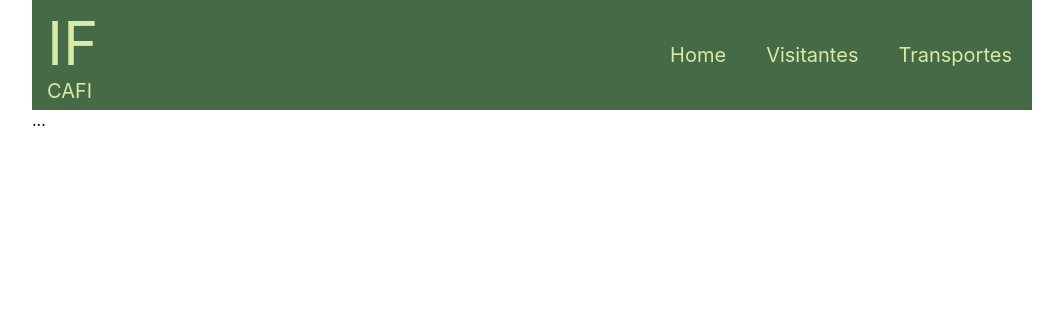
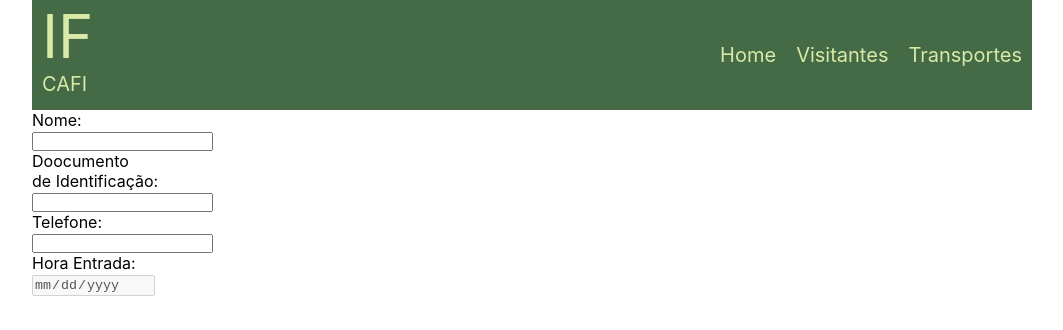
Before and after one commit to ricardoseminsta/ifpe_project, a React (Create React App) app in the folder frontend/: page /lobby in a window 1280 px wide. Shown: the top 330 px of the page, without its empty margins (108-1171 px from the left). Built offline with nearby package versions, Linux system fonts and the light colour scheme.

Commit message:
commit try arrivedTIme

```diff
--- a/frontend/src/components/Header/index.tsx
+++ b/frontend/src/components/Header/index.tsx
@@ -6,13 +6,11 @@ export const Header = () => {
     return (
         <Container>
             <C.Header>
-
                 <C.Logo>
                     <Link to="/">
                         <span>IF</span>
                         <p>CAFI</p>
                     </Link>
-
                 </C.Logo>
                 <C.Nav>
                     <ul>
--- a/frontend/src/components/Header/style.ts
+++ b/frontend/src/components/Header/style.ts
@@ -1,24 +1,17 @@
 import styled from "styled-components";
 
 export const Header = styled.header`
-    margin: 0;
     background-color: #446A46;
     height: 110px;
     display: flex;
     justify-content: space-between;
     align-items: center;
+    padding: 0 10px
 `;
-
 export const Logo = styled.div`
     display: flex;
     flex-direction: column;
-    flex-wrap: wrap;
-    padding: 15px;
     color: #D8E9A8;
-
-    span {
-        font-size:60px;
-    }
 
     a {
         border: 0px;
@@ -31,13 +24,19 @@ export const Logo = styled.div`
             &:hover {
                 color: #82A284;
             }
+
+            span {
+                font-size:60px;
+            }
+
+            p {
+                padding-bottom: 15px
+            }
     }
 
 `;
 
 export const Nav = styled.nav`
-    padding: 10px 0;
-
     ul,
     li {
         margin: 0;
@@ -50,7 +49,7 @@ export const Nav = styled.nav`
         height: 40px;
     }
     li {
-        margin: 0 20px;
+        margin-left: 20px;
 
         a {
                 border: 0px;
--- a/frontend/src/components/MainComponents.tsx
+++ b/frontend/src/components/MainComponents.tsx
@@ -1,6 +1,7 @@
 import styled from "styled-components";
 
 export const Container = styled.div`
+    box-sizing: border-box;
     max-width: 1000px;
     margin: auto;
 `;
--- a/frontend/src/pages/Lobby/index.tsx
+++ b/frontend/src/pages/Lobby/index.tsx
@@ -1,11 +1,86 @@
-import './style'
+import { LobbyArea } from './style'
 
 import { Container } from '../../components/MainComponents';
+import { useState } from 'react';
 
 export const Lobby = () => {
+
+    const [disabled, setDisabled] = useState(false);
+    const [name, setName] = useState('');
+    const [doc, setDoc] = useState('');
+    const [phone, setPhone] = useState('');
+    const [arrivalTime, setArrivalTime] = useState('');
+
+    const setZero = (number: number) => {
+        if(number < 0) {
+            return `0${number}`;
+        }
+    }
+
+    const formatDate = () => {
+        let cDate = new Date();
+
+        let months = ['janeiro', 'fevereiro', 'março', 'abril', 'maio', 'junho', 'julho', 'agosto', 'setembro', 'outubro', 'novembro', 'dezembro'];
+        let cDay = cDate.getDate();
+        let cMonth = cDate.getMonth();
+        let cYear = cDate.getFullYear();
+
+        return `${cDay} de ${months[cMonth]} de ${cYear}`;
+    }
+
     return(
         <Container>
-            ...
+            <LobbyArea>
+                <form >
+                <label className="area">
+                        <div className="area--title">Nome:</div>
+                        <div className="area--input">
+                            <input
+                                type="text"
+                                disabled={disabled}
+                                value={name}
+                                onChange={e => setName(e.target.value)}
+                                required
+                            />
+                        </div>
+                    </label>
+                    <label className="area">
+                        <div className="area--title">Doocumento<br />de Identificação:</div>
+                        <div className="area--input">
+                            <input
+                                type="text"
+                                disabled={disabled}
+                                value={doc}
+                                onChange={e => setDoc(e.target.value)}
+                                required
+                            />
+                        </div>
+                    </label>
+                    <label className="area">
+                        <div className="area--title">Telefone:</div>
+                        <div className="area--input">
+                            <input
+                                type="text"
+                                disabled={disabled}
+                                value={phone}
+                                onChange={e => setPhone(e.target.value)}
+                                required
+                            />
+                        </div>
+                    </label>
+                    <label className="area">
+                        <div className="area--title">Hora Entrada:</div>
+                        <div className="area--input">
+                        <input
+                                type="date"
+                                disabled={!disabled}
+                                value={arrivalTime}
+                                required
+                            />
+                        </div>
+                    </label>
+                </form>
+            </LobbyArea>
         </Container>
     );
 }
--- a/frontend/src/pages/Lobby/style.ts
+++ b/frontend/src/pages/Lobby/style.ts
@@ -1 +1,5 @@
 import styled from "styled-components";
+
+export const LobbyArea = styled.div`
+
+`;
```
Also changed, not shown: frontend/src/assets/img/if_logo.jpg (deleted). Lines whose indentation alone changed are shown as unchanged.
